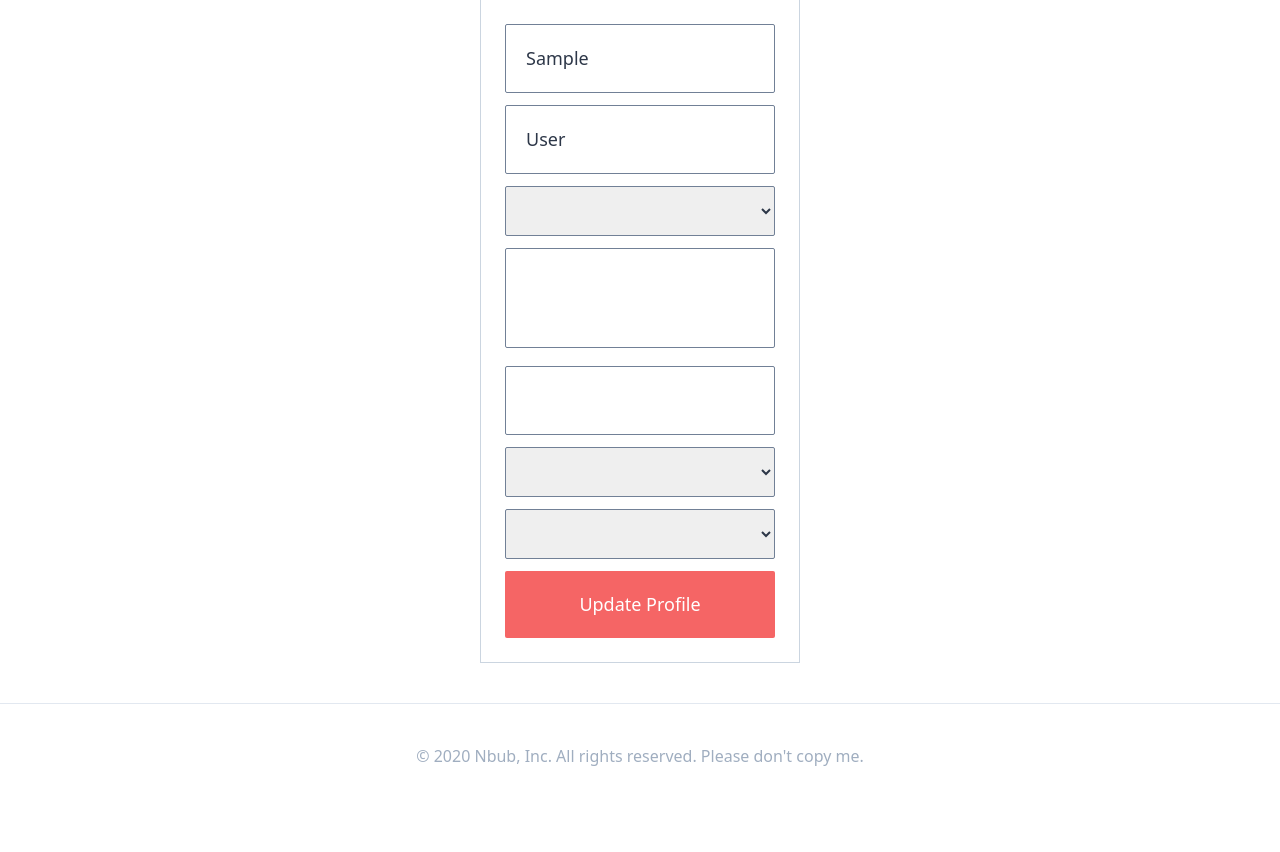
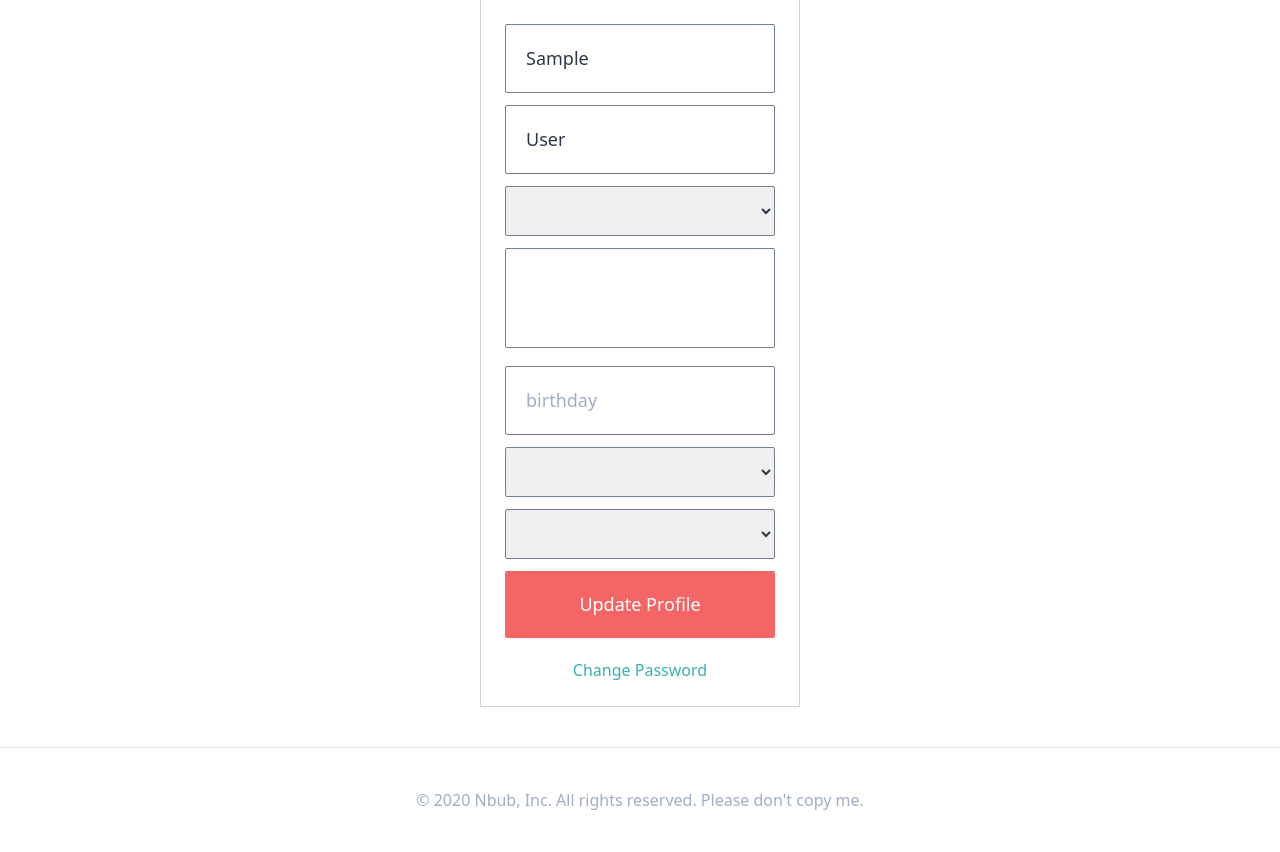
Before and after one commit to jhunderdog/airbnb-clone, a Django app: page /users/update-profile in a window 1280 px wide. Shown: the part 97-949 px from the top of the page. Before the commit the page ends 863 px from the top, so only its background shows below. Run offline with Django 3.2, Linux system fonts and the light colour scheme; the visitor is signed in with stand-in values (Sample User, id 1); style sheets or scripts are compiled from the project's sources; some libraries are stand-ins or nearby versions.

Commit message:
Customizing Stuff

```diff
--- a/templates/users/update-profile.html
+++ b/templates/users/update-profile.html
@@ -11,7 +11,7 @@
 
         {% include 'mixins/auth/auth_form.html' with form=form cta="Update Profile" %}
 
-        {% if object.login_method == "password" %}
+        {% if object.login_method == "email" %}
         <div class="mt-5">
         <a href="{% url 'users:password' %}" class="text-teal-500 font-medium">Change Password</a>
         </div>
--- a/users/views.py
+++ b/users/views.py
@@ -150,11 +150,6 @@ class UserProfileView(DetailView):
     model = models.User
     context_object_name = "user_obj"
 
-    def get_context_data(self, **kwargs):
-        context = super().get_context_data(**kwargs)
-        context["hello"] = "hello"
-        return context
-
 
 class UpdateUserView(UpdateView):
     model = models.User
@@ -172,7 +167,23 @@ class UpdateUserView(UpdateView):
     def get_object(self, queryset=None):
         return self.request.user
 
+    def get_form(self, form_class=None):
+        form = super().get_form(form_class=form_class)
+        form.fields["birthdate"].widget.attrs = {"placeholder": "birthday"}
+        form.fields["first_name"].widget.attrs = {"placeholder": "first name"}
+        return form
+
 
 class UpdatePasswordView(PasswordChangeView):
     template_name = "users/update-password.html"
+
+    def get_form(self, form_class=None):
+        form = super().get_form(form_class=form_class)
+        form.fields["old_password"].widget.attrs = {"placeholder": "Current Password"}
+        form.fields["new_password1"].widget.attrs = {"placeholder": "New password"}
+        form.fields["new_password2"].widget.attrs = {
+            "placeholder": "Confirm new password"
+        }
+        return form
+
     pass
```
